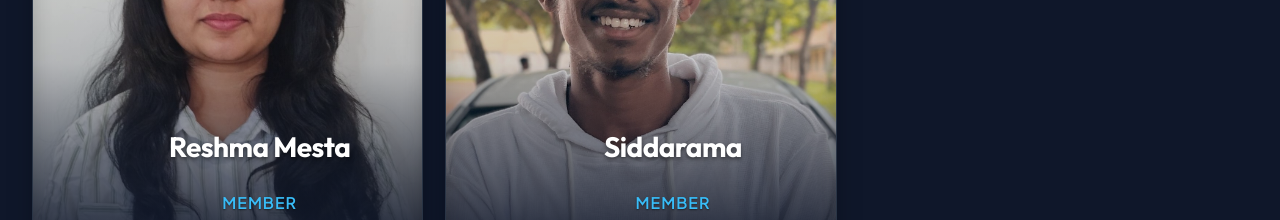
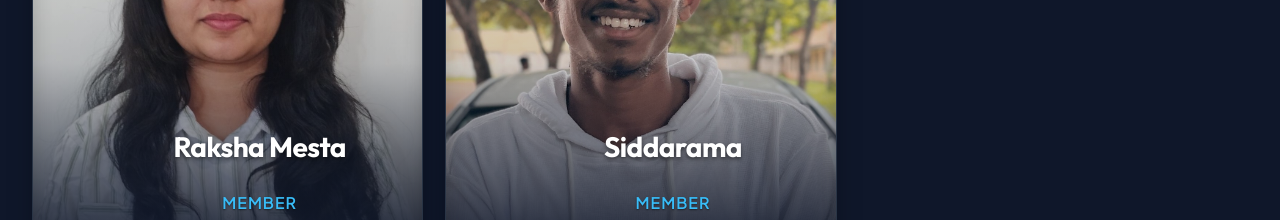
Before and after one commit to darshanhd04/acm-chapter, a React (Vite) app: page /team in a window 1280 px wide. Shown: the part 3279-3499 px from the top of the page. Built offline with nearby package versions, Linux system fonts and the light colour scheme.

Commit message:
Fix typo in team member name: Raksha Mesta

```diff
--- a/src/pages/Team.jsx
+++ b/src/pages/Team.jsx
@@ -156,7 +156,7 @@ const Team = () => {
         },
         {
             id: 13,
-            name: "Reshma Mesta",
+            name: "Raksha Mesta",
             role: "Member",
             image: reshmaImg,
             github: "https://github.com/Raksha-tm",
```
